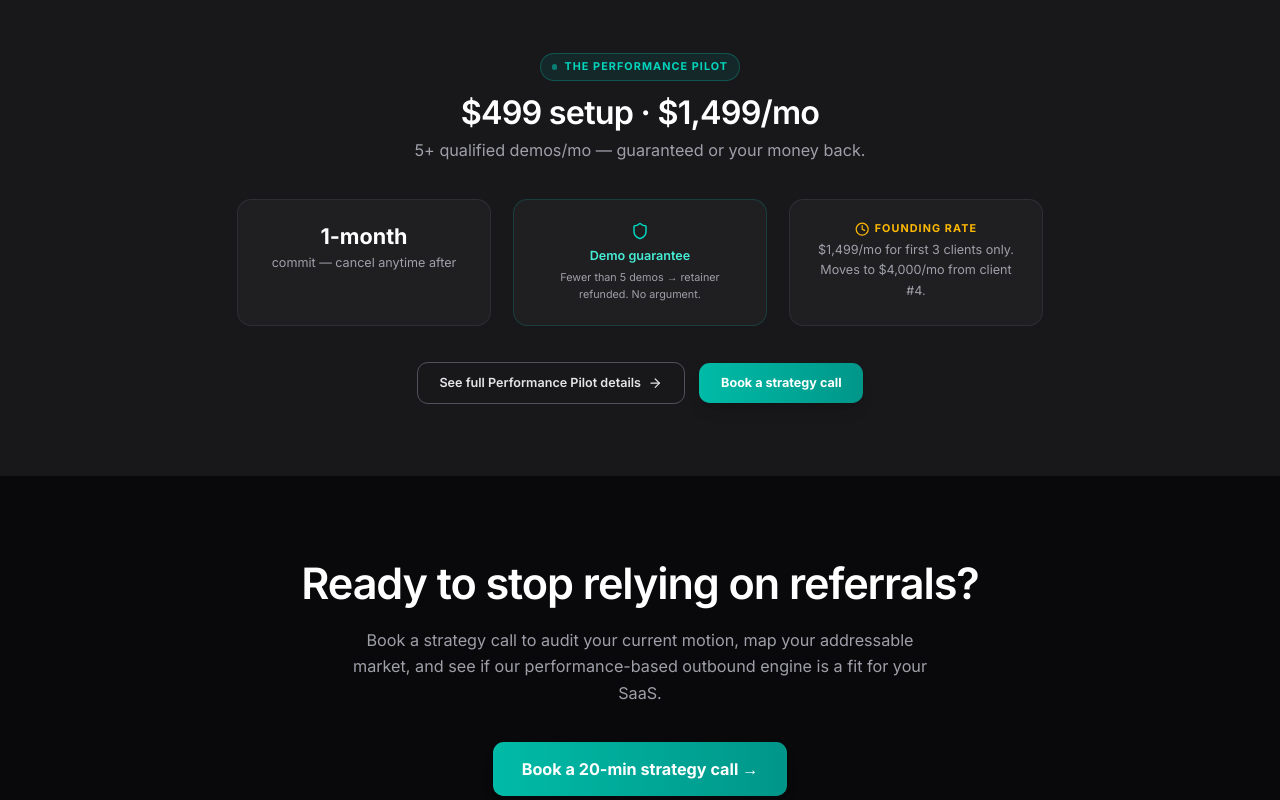
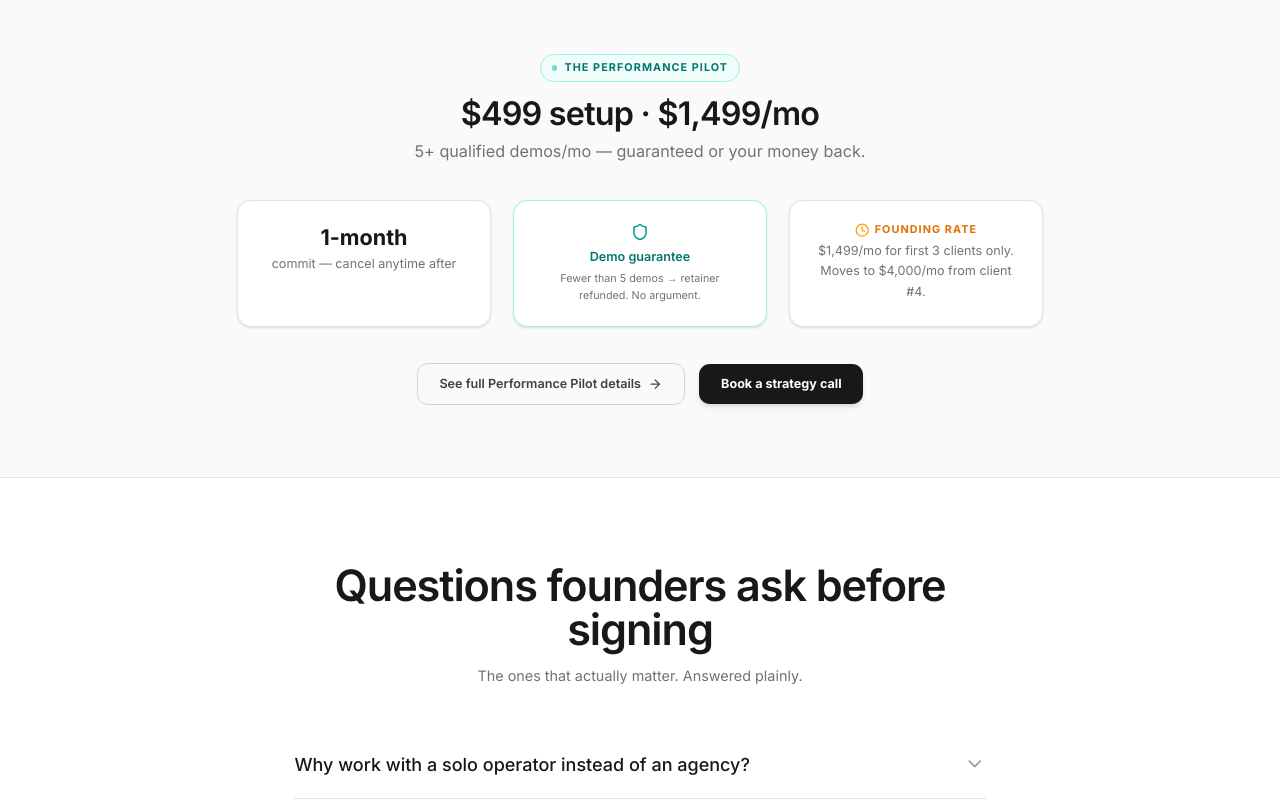
Before and after one commit to shivamsharma-3/arch-revenues, a Next.js app: page / in a window 1280 px wide. Shown: the part 5440-6240 px from the top of the page. Built offline with nearby package versions, Linux system fonts and the light colour scheme; no server answers.

Commit message:
feat: add FAQ to homepage, convert all dark sections to light

```diff
--- a/app/page.tsx
+++ b/app/page.tsx
@@ -8,6 +8,7 @@ import { Positioning } from "@/components/Positioning";
 import { Comparison } from "@/components/Comparison";
 import { Calculator } from "@/components/Calculator";
 import { PricingSummaryStrip } from "@/components/PricingSummaryStrip";
+import { FAQ } from "@/components/FAQ";
 import { FinalCTA } from "@/components/FinalCTA";
 
 export default function Home() {
@@ -23,6 +24,7 @@ export default function Home() {
         <Comparison />
         <Calculator />
         <PricingSummaryStrip />
+        <FAQ />
         <FinalCTA />
       </main>
     </div>
--- a/components/FinalCTA.tsx
+++ b/components/FinalCTA.tsx
@@ -4,18 +4,18 @@ import Link from 'next/link';
 
 export function FinalCTA() {
   return (
-    <section id="strategy-call" className="py-12 md:py-24 px-6 bg-zinc-950 text-white text-center relative overflow-hidden">
+    <section id="strategy-call" className="py-12 md:py-24 px-6 bg-white border-t border-zinc-200 text-center relative overflow-hidden">
       <div className="max-w-4xl mx-auto relative z-10">
-        <h2 className="text-4xl md:text-5xl font-semibold text-white tracking-tight mb-6">
+        <h2 className="text-4xl md:text-5xl font-semibold text-zinc-900 tracking-tight mb-6">
           Ready to stop relying on referrals?
         </h2>
-        <p className="text-lg text-zinc-400 mb-10 max-w-2xl mx-auto leading-relaxed">
+        <p className="text-lg text-zinc-500 mb-10 max-w-2xl mx-auto leading-relaxed">
           Book a strategy call to audit your current motion, map your addressable market, and see if our performance-based outbound engine is a fit for your SaaS.
         </p>
         <div className="flex flex-col items-center gap-6">
           <Link
             href="/strategy-call"
-            className="w-full sm:w-auto inline-flex items-center justify-center bg-gradient-to-r from-teal-500 to-teal-600 text-white border-0 px-8 py-4 rounded-xl text-lg font-bold hover:from-teal-400 hover:to-teal-500 hover:shadow-[0_0_20px_rgba(20,184,166,0.3)] transition-all shadow-lg"
+            className="w-full sm:w-auto inline-flex items-center justify-center bg-zinc-900 text-white border-0 px-8 py-4 rounded-xl text-lg font-bold hover:bg-zinc-800 transition-all shadow-lg"
           >
             Book a 20-min strategy call →
           </Link>
--- a/components/PricingSummaryStrip.tsx
+++ b/components/PricingSummaryStrip.tsx
@@ -6,7 +6,7 @@ import { motion } from "motion/react";
 
 export function PricingSummaryStrip() {
   return (
-    <section className="py-14 md:py-20 px-6 bg-zinc-900 text-white">
+    <section className="py-14 md:py-20 px-6 bg-zinc-50 border-y border-zinc-200">
       <motion.div
         initial={{ opacity: 0, y: 20 }}
         whileInView={{ opacity: 1, y: 0 }}
@@ -16,37 +16,37 @@ export function PricingSummaryStrip() {
       >
         {/* Header */}
         <div className="text-center mb-10">
-          <div className="inline-flex items-center gap-2 bg-teal-500/10 border border-teal-500/30 text-teal-400 text-xs font-bold uppercase tracking-widest px-3 py-1.5 rounded-full mb-4">
-            <span className="w-1.5 h-1.5 rounded-full bg-teal-400 animate-pulse inline-block" />
+          <div className="inline-flex items-center gap-2 bg-teal-50 border border-teal-200 text-teal-700 text-xs font-bold uppercase tracking-widest px-3 py-1.5 rounded-full mb-4">
+            <span className="w-1.5 h-1.5 rounded-full bg-teal-500 animate-pulse inline-block" />
             The Performance Pilot
           </div>
-          <h2 className="text-3xl md:text-4xl font-semibold tracking-tight">
+          <h2 className="text-3xl md:text-4xl font-semibold tracking-tight text-zinc-900">
             $499 setup · $1,499/mo
           </h2>
-          <p className="text-zinc-400 mt-2 text-lg">
+          <p className="text-zinc-500 mt-2 text-lg">
             5+ qualified demos/mo — guaranteed or your money back.
           </p>
         </div>
 
         {/* Three pillars */}
         <div className="grid sm:grid-cols-3 gap-6 mb-10">
-          <div className="bg-zinc-800/50 border border-zinc-700/50 rounded-2xl p-6 text-center">
-            <div className="text-2xl font-bold text-white mb-1">1-month</div>
-            <div className="text-sm text-zinc-400">commit — cancel anytime after</div>
+          <div className="bg-white border border-zinc-200 rounded-2xl p-6 text-center shadow-sm">
+            <div className="text-2xl font-bold text-zinc-900 mb-1">1-month</div>
+            <div className="text-sm text-zinc-500">commit — cancel anytime after</div>
           </div>
-          <div className="bg-zinc-800/50 border border-teal-500/20 rounded-2xl p-6 text-center relative">
-            <Shield className="w-5 h-5 text-teal-400 mx-auto mb-2" />
-            <div className="text-sm font-semibold text-teal-300">Demo guarantee</div>
-            <div className="text-xs text-zinc-400 mt-1 leading-relaxed">
+          <div className="bg-white border border-teal-200 rounded-2xl p-6 text-center shadow-sm">
+            <Shield className="w-5 h-5 text-teal-600 mx-auto mb-2" />
+            <div className="text-sm font-semibold text-teal-700">Demo guarantee</div>
+            <div className="text-xs text-zinc-500 mt-1 leading-relaxed">
               Fewer than 5 demos → retainer refunded. No argument.
             </div>
           </div>
-          <div className="bg-zinc-800/50 border border-zinc-700/50 rounded-2xl p-6 text-center">
+          <div className="bg-white border border-zinc-200 rounded-2xl p-6 text-center shadow-sm">
             <div className="flex items-center justify-center gap-1.5 mb-1">
-              <Clock className="w-4 h-4 text-amber-400" />
-              <span className="text-amber-400 text-xs font-bold uppercase tracking-widest">Founding rate</span>
+              <Clock className="w-4 h-4 text-amber-500" />
+              <span className="text-amber-600 text-xs font-bold uppercase tracking-widest">Founding rate</span>
             </div>
-            <div className="text-sm text-zinc-400 leading-relaxed">
+            <div className="text-sm text-zinc-500 leading-relaxed">
               $1,499/mo for first 3 clients only. Moves to $4,000/mo from client #4.
             </div>
           </div>
@@ -56,13 +56,13 @@ export function PricingSummaryStrip() {
         <div className="flex flex-col sm:flex-row items-center justify-center gap-4">
           <Link
             href="/pricing"
-            className="w-full sm:w-auto inline-flex items-center justify-center gap-2 border border-zinc-600 text-zinc-200 px-6 py-3 rounded-xl text-sm font-semibold hover:bg-zinc-800 hover:border-zinc-500 transition-all"
+            className="w-full sm:w-auto inline-flex items-center justify-center gap-2 border border-zinc-300 text-zinc-700 px-6 py-3 rounded-xl text-sm font-semibold hover:bg-white hover:border-zinc-400 transition-all"
           >
             See full Performance Pilot details <ArrowRight className="w-4 h-4" />
           </Link>
           <Link
             href="/strategy-call"
-            className="w-full sm:w-auto inline-flex items-center justify-center gap-2 bg-gradient-to-r from-teal-500 to-teal-600 text-white px-6 py-3 rounded-xl text-sm font-bold hover:from-teal-400 hover:to-teal-500 transition-all shadow-lg hover:shadow-[0_0_20px_rgba(20,184,166,0.3)]"
+            className="w-full sm:w-auto inline-flex items-center justify-center gap-2 bg-zinc-900 text-white px-6 py-3 rounded-xl text-sm font-bold hover:bg-zinc-800 transition-all shadow-md"
           >
             Book a strategy call
           </Link>
```
